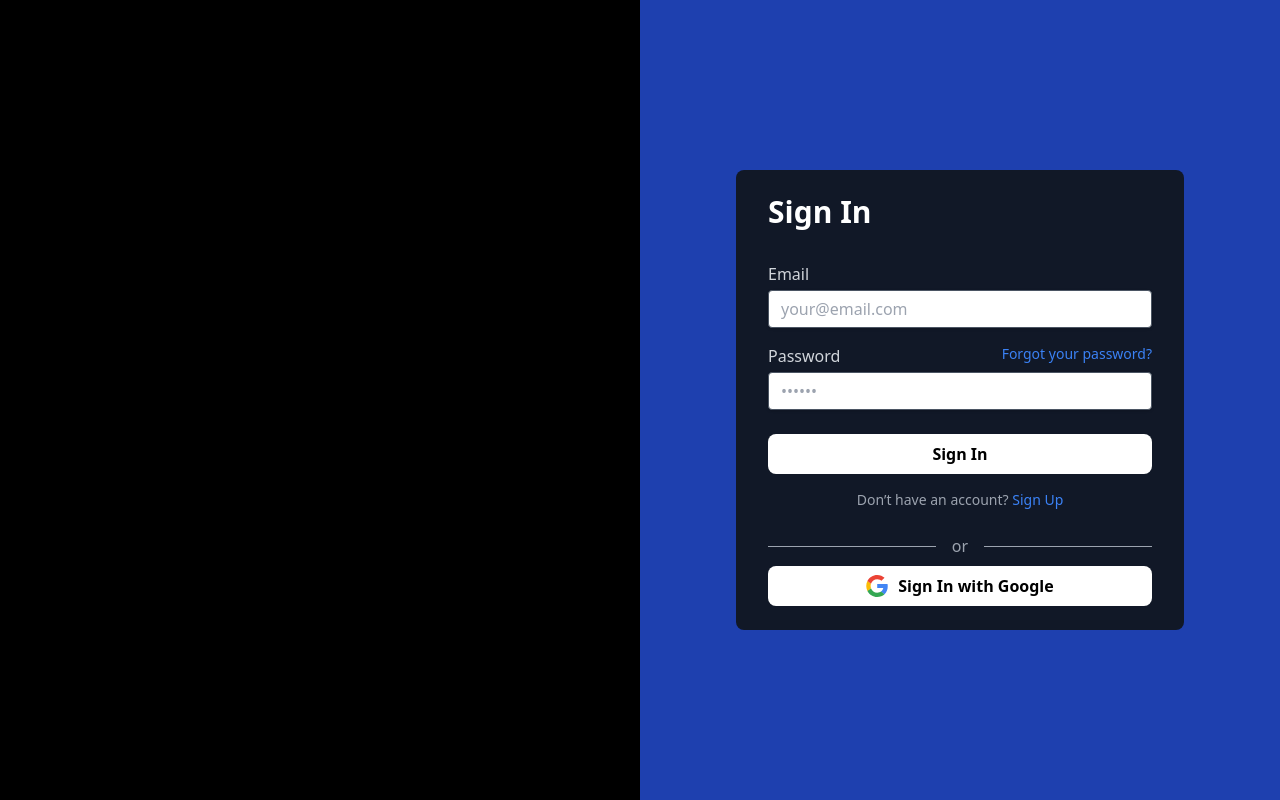
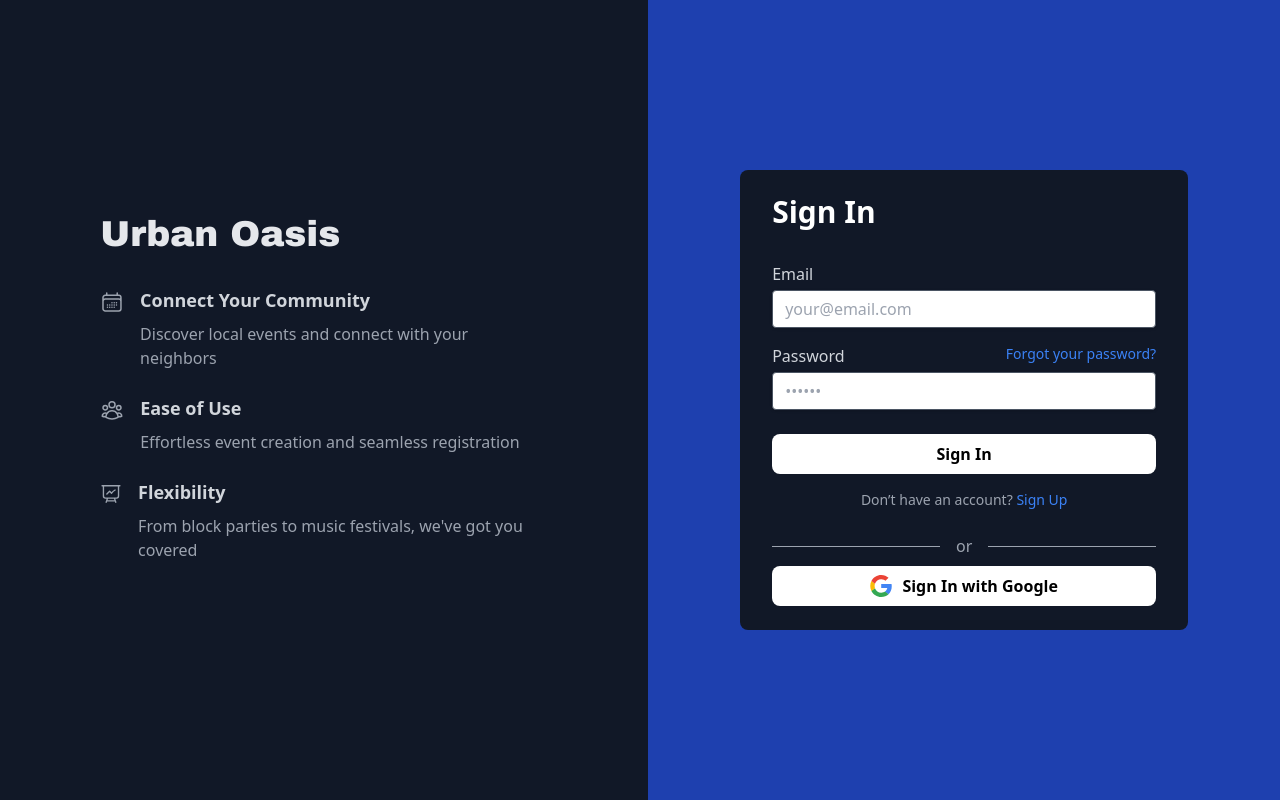
Before and after one commit to mazenkapadi/urban-oasis, a React (Vite) app: page /signIn in a window 1280 px wide. Built offline with nearby package versions, Linux system fonts and the light colour scheme; no server answers.

Commit message:
Saved AuthLeftComponent.jsx

```diff
--- a/src/components/AuthLeftComponent.jsx
+++ b/src/components/AuthLeftComponent.jsx
@@ -1,8 +1,41 @@
+import {
+    CalendarDaysIcon,
+    UserGroupIcon,
+    PresentationChartLineIcon
+} from '@heroicons/react/24/outline'
+
 function AuthLeftComponent() {
-  return (
-      <div className="w-full h-screen bg-black p-4 text-center" >
-      </div >
-  );
+    return (
+        <div className="flex w-full items-center justify-center h-screen bg-gray-900 p-8" >
+            <div className="leftColumn w-full max-w-lg p-8" >
+                <h2 className="text-4xl text-gray-200 mb-8 font-archivo" >Urban Oasis</h2 >
+                <div className="flex items-start mb-6" >
+                    <CalendarDaysIcon className="h-6 w-6 text-gray-400 mr-4 mt-1" />
+                    <div >
+                        <h4 className="text-lg font-semibold text-gray-300 mb-2" >Connect Your Community</h4 >
+                        <p className="text-gray-400" >Discover local events and connect with your neighbors</p >
+                    </div >
+                </div >
+
+                <div className="flex items-start mb-6" >
+                    <UserGroupIcon className="h-6 w-6 text-gray-400 mr-4 mt-1" />
+                    <div >
+                        <h4 className="text-lg font-semibold text-gray-300 mb-2" >Ease of Use</h4 >
+                        <p className="text-gray-400" >Effortless event creation and seamless registration</p >
+                    </div >
+                </div >
+
+                <div className="flex items-start mb-6" >
+                    <PresentationChartLineIcon className="h-6 w-6 text-gray-400 mr-4 mt-1" />
+                    <div >
+                        <h4 className="text-lg font-semibold text-gray-300 mb-2" >Flexibility</h4 >
+                        <p className="text-gray-400" >From block parties to music festivals, we've got you covered</p >
+                    </div >
+                </div >
+            </div >
+
+        </div >
+    );
 }
 
 export default AuthLeftComponent;
--- a/src/pages/LandingPage.jsx
+++ b/src/pages/LandingPage.jsx
@@ -5,12 +5,6 @@ import EventCarousel from "../components/EventCarousel.jsx";
 import PhotoCarousel from "../components/PhotoCarousel.jsx";
 
 function LandingPage() {
-
-    const navigate = useNavigate();
-
-    const handleSignIn = () => {
-        navigate('/signIn')
-    }
 
     const images = [
         'https://via.placeholder.com/600x400?text=Slide+1',
```
